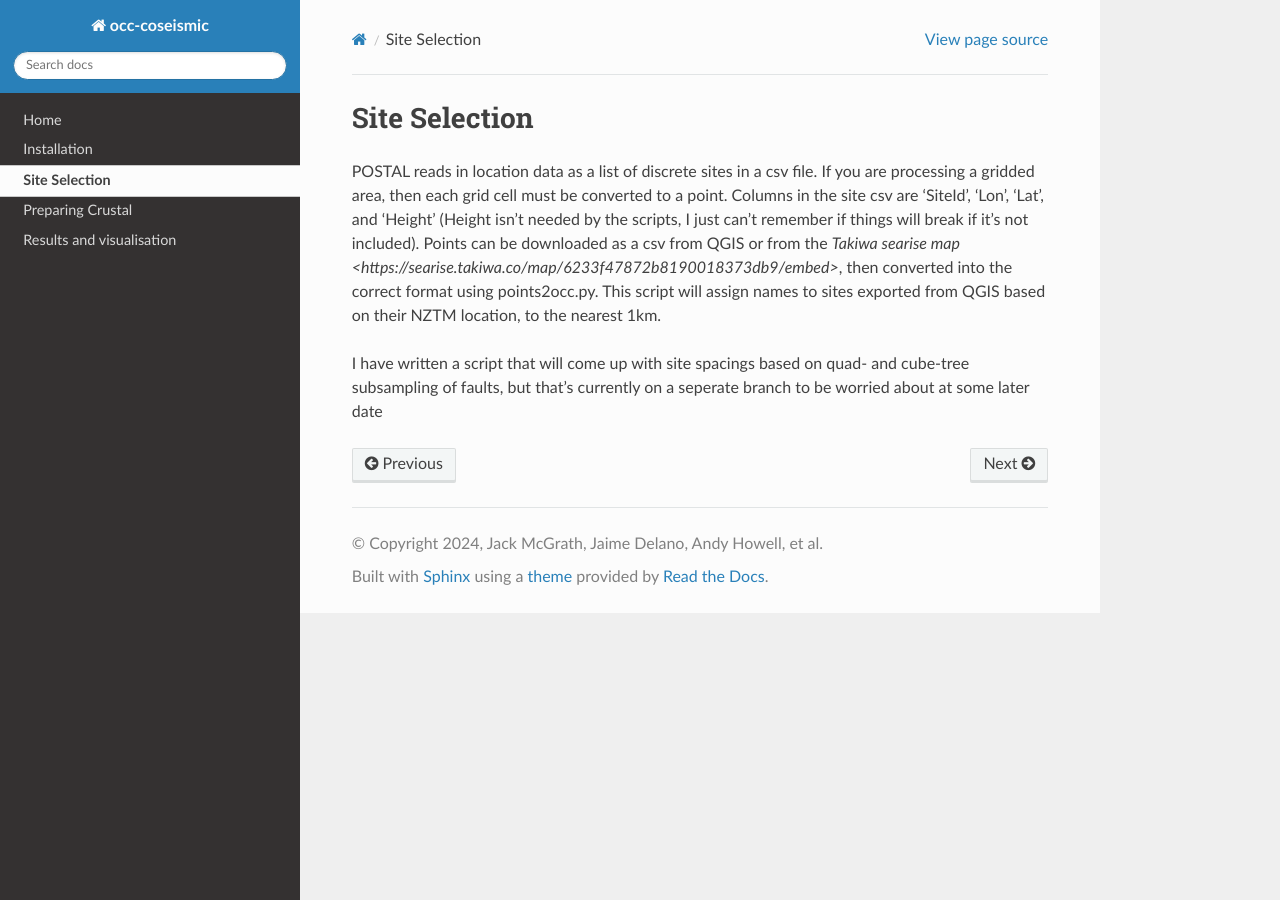
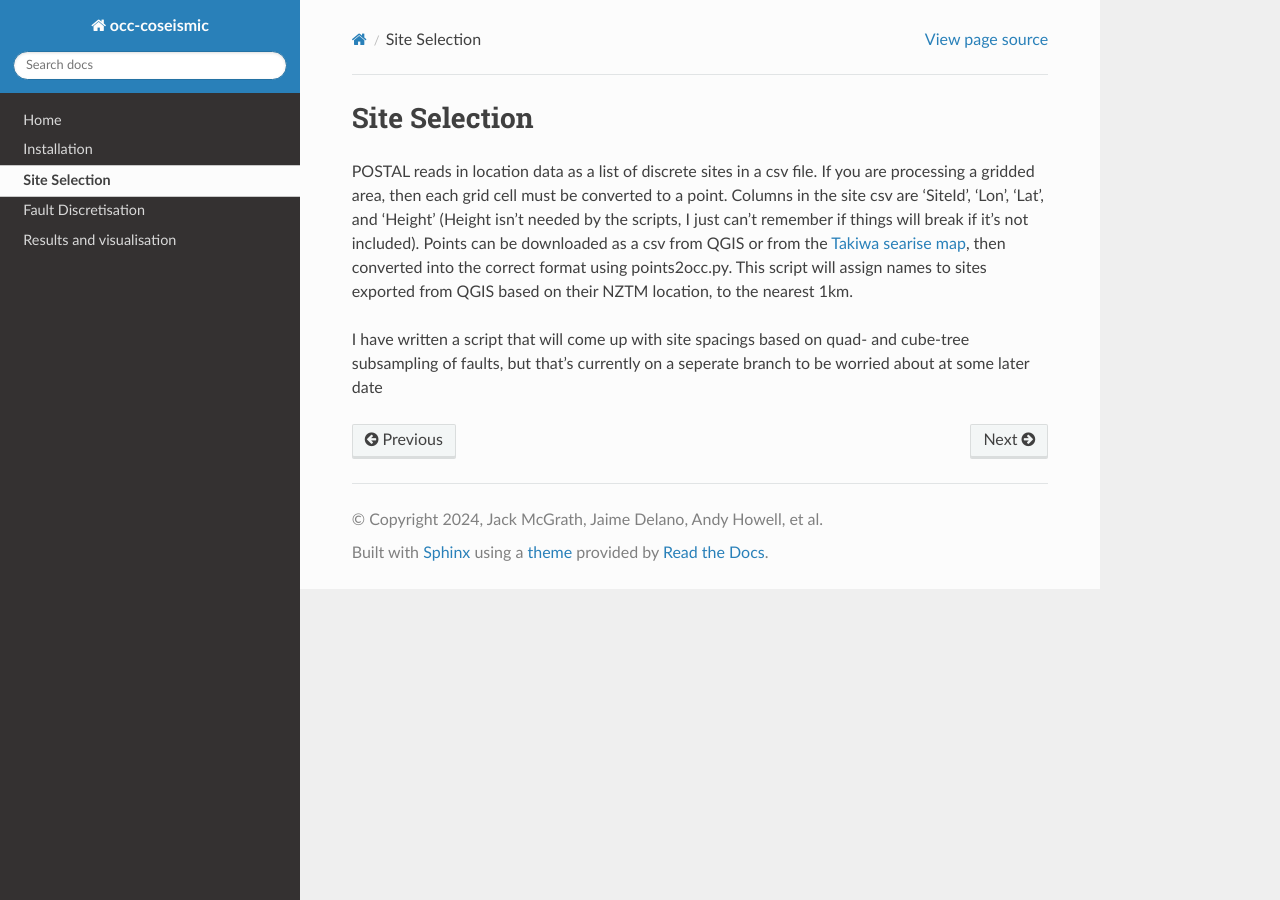
Before and after one commit to uc-eqgeo/occ-coseismic, a Sphinx documentation site: the page built from docs/site_selection.rst, in a window 1280 px wide. Built offline with Sphinx 7.4.7 and the Read the Docs theme 3.1.0, drawn with Linux system fonts in a browser that asks for light colours; pages that are not in the unit, such as notebooks, are missing from menus.

Commit message:
Trying to work out rst

```diff
--- a/docs/POSTAL.rst
+++ b/docs/POSTAL.rst
@@ -1,5 +1,5 @@
 POSTAL
-------
+======
 
 I hope that this works
 
--- a/docs/fault_preparation.rst
+++ b/docs/fault_preparation.rst
@@ -1,4 +1,4 @@
-Preparing Crustal
-=================
+Fault Discretisation
+====================
 
 .. include:: ../crustal/README.md
--- a/docs/installation.rst
+++ b/docs/installation.rst
@@ -1,4 +1,4 @@
 Installation
 ============
 
-Probably shouldn't be too hard. Just a yml
+Probably shouldn't be too hard. Just a yml.
--- a/docs/site_selection.rst
+++ b/docs/site_selection.rst
@@ -4,7 +4,7 @@ Site Selection
 POSTAL reads in location data as a list of discrete sites in a csv file.
 If you are processing a gridded area, then each grid cell must be converted to a point.
 Columns in the site csv are 'SiteId', 'Lon', 'Lat', and 'Height' (Height isn't needed by the scripts, I just can't remember if things will break if it's not included).
-Points can be downloaded as a csv from QGIS or from the `Takiwa searise map <https://searise.takiwa.co/map/6233f47872b8190018373db9/embed>`, then converted into the correct format using points2occ.py.
+Points can be downloaded as a csv from QGIS or from the `Takiwa searise map <https://searise.takiwa.co/map/6233f47872b8190018373db9/embed>`_, then converted into the correct format using points2occ.py.
 This script will assign names to sites exported from QGIS based on their NZTM location, to the nearest 1km.
 
 I have written a script that will come up with site spacings based on quad- and cube-tree subsampling of faults, but that's currently on a seperate branch to be worried about at some later date
```
Also changed, not shown: README.rst (+11 -11 lines).
